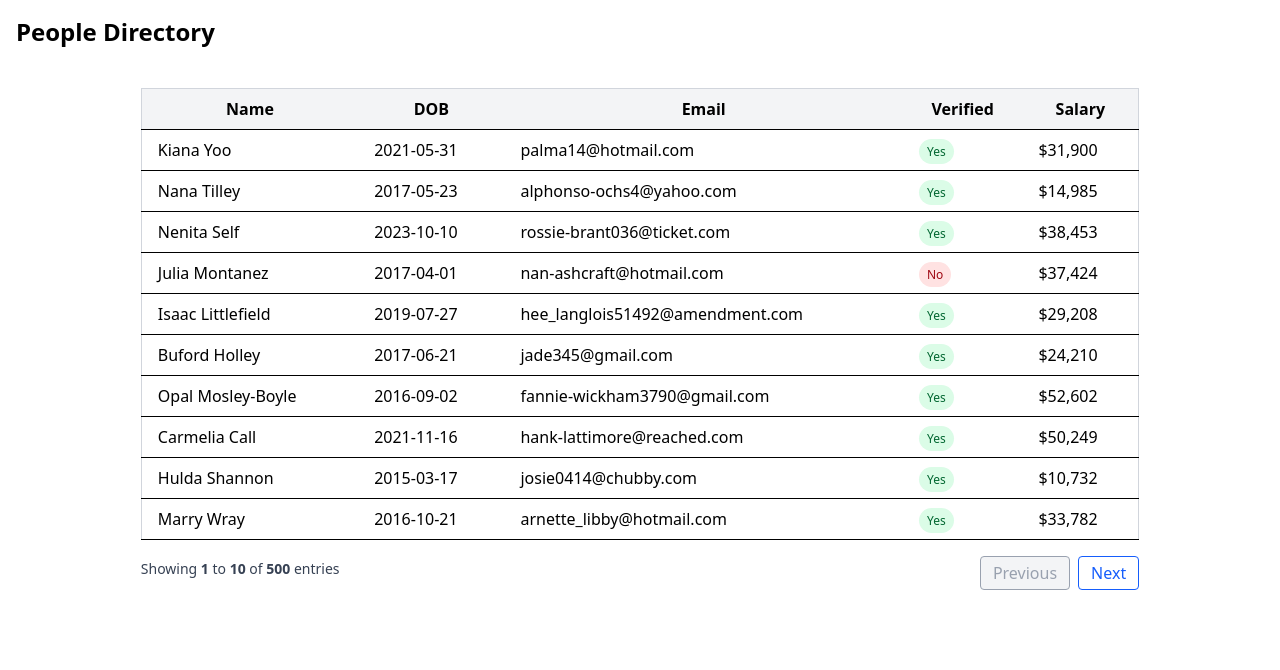
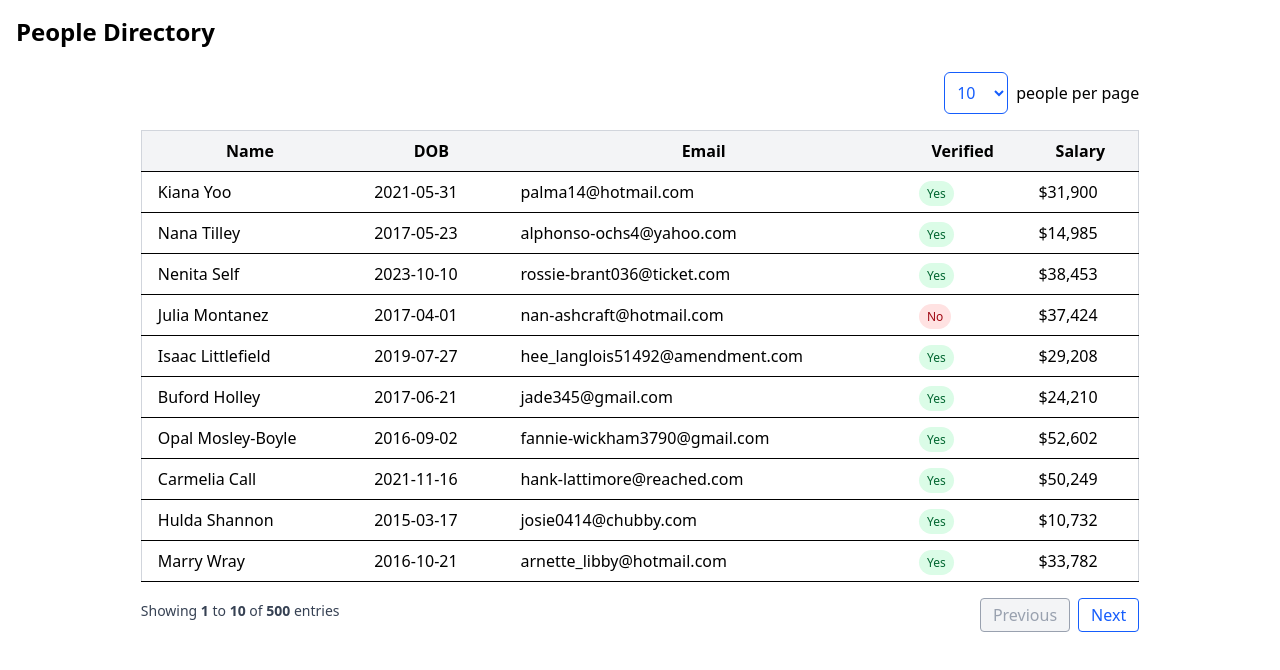
Before and after one commit to luceliu/random-people-table, a React (Vite) app: page / in a window 1280 px wide. Shown: the top 670 px of the page. Built offline with nearby package versions, Linux system fonts and the light colour scheme.

Commit message:
add items per page dropdown select

```diff
--- a/src/App.tsx
+++ b/src/App.tsx
@@ -46,7 +46,7 @@ function App() {
   return (
     <div className="flex flex-col mx-auto p-4 w-screen overflow-x-auto">
       <h1 className="text-2xl font-bold mb-6">People Directory</h1>
-      <Table data={people} itemsPerPage={10} />
+      <Table data={people} />
     </div>
   );
 }
--- /dev/null
+++ b/src/components/ItemsPerPageSelect.tsx
@@ -0,0 +1,27 @@
+interface IRowsPerPageSelectProps {
+  value: number;
+  onChange: (value: number) => void;
+  options: number[];
+}
+
+const ItemsPerPageSelect: React.FunctionComponent<IRowsPerPageSelectProps> = ({
+  value,
+  onChange,
+  options,
+}) => {
+  return (
+    <select
+      value={value}
+      onChange={(e) => onChange(Number(e.target.value))}
+      className="block w-16 p-2 rounded-md cursor-pointer border text-blue-600 border-blue-600 focus:border-indigo-600 focus:ring-indigo-500 focus:outline-none"
+    >
+      {options.map((option) => (
+        <option key={option} value={option}>
+          {option}
+        </option>
+      ))}
+    </select>
+  );
+};
+
+export default ItemsPerPageSelect;
--- a/src/components/Table.tsx
+++ b/src/components/Table.tsx
@@ -1,18 +1,16 @@
 import { useState } from "react";
 import { Person } from "../types/Person";
 import PersonModal from "./PersonModal";
+import ItemsPerPageSelect from "./ItemsPerPageSelect";
 
 interface ITableProps {
   data: Person[];
-  itemsPerPage: number;
 }
 
-const Table: React.FunctionComponent<ITableProps> = ({
-  data,
-  itemsPerPage,
-}) => {
+const Table: React.FunctionComponent<ITableProps> = ({ data }) => {
   // Pagination
   const [currentPage, setCurrentPage] = useState(1);
+  const [itemsPerPage, setItemsPerPage] = useState(10);
   const totalPages = Math.ceil(data.length / itemsPerPage);
 
   const handlePreviousPage = () => {
@@ -84,6 +82,12 @@ const Table: React.FunctionComponent<ITableProps> = ({
     setSelectedPerson(null);
   };
 
+  // # items per page
+  const handleItemsPerPageChange = (rows: number) => {
+    setItemsPerPage(rows);
+    setCurrentPage(1);
+  };
+
   const currentData = getCurrentPageData();
 
   return (
@@ -91,6 +95,14 @@ const Table: React.FunctionComponent<ITableProps> = ({
       {isModalOpen && selectedPerson && (
         <PersonModal person={selectedPerson} onClose={handleCloseModal} />
       )}
+      <div className="w-[80%] flex justify-end items-baseline space-x-2">
+        <ItemsPerPageSelect
+          value={itemsPerPage}
+          onChange={handleItemsPerPageChange}
+          options={[10, 25, 50, 100]}
+        />
+        <span>people per page</span>
+      </div>
       <table className="w-[80%] m-4 bg-white border border-gray-300">
         <thead className="bg-gray-100">
           <tr>
```
